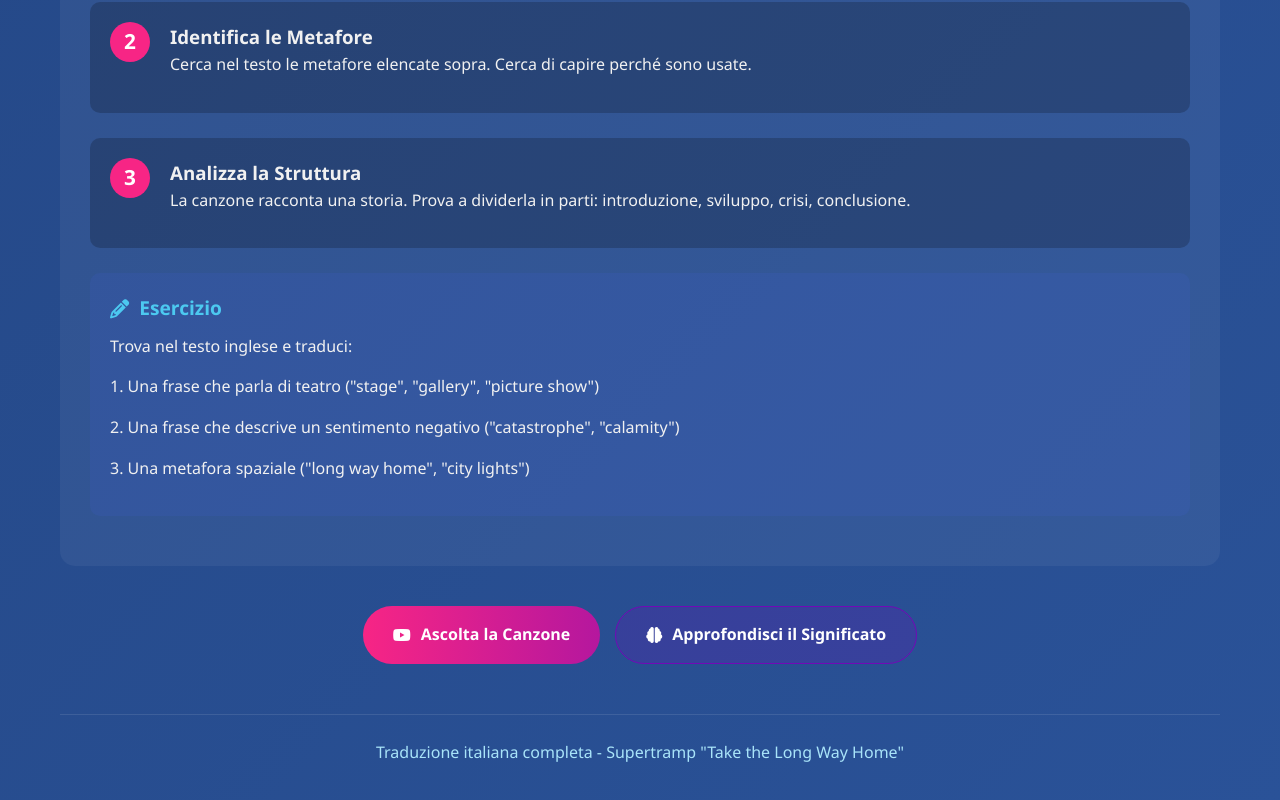
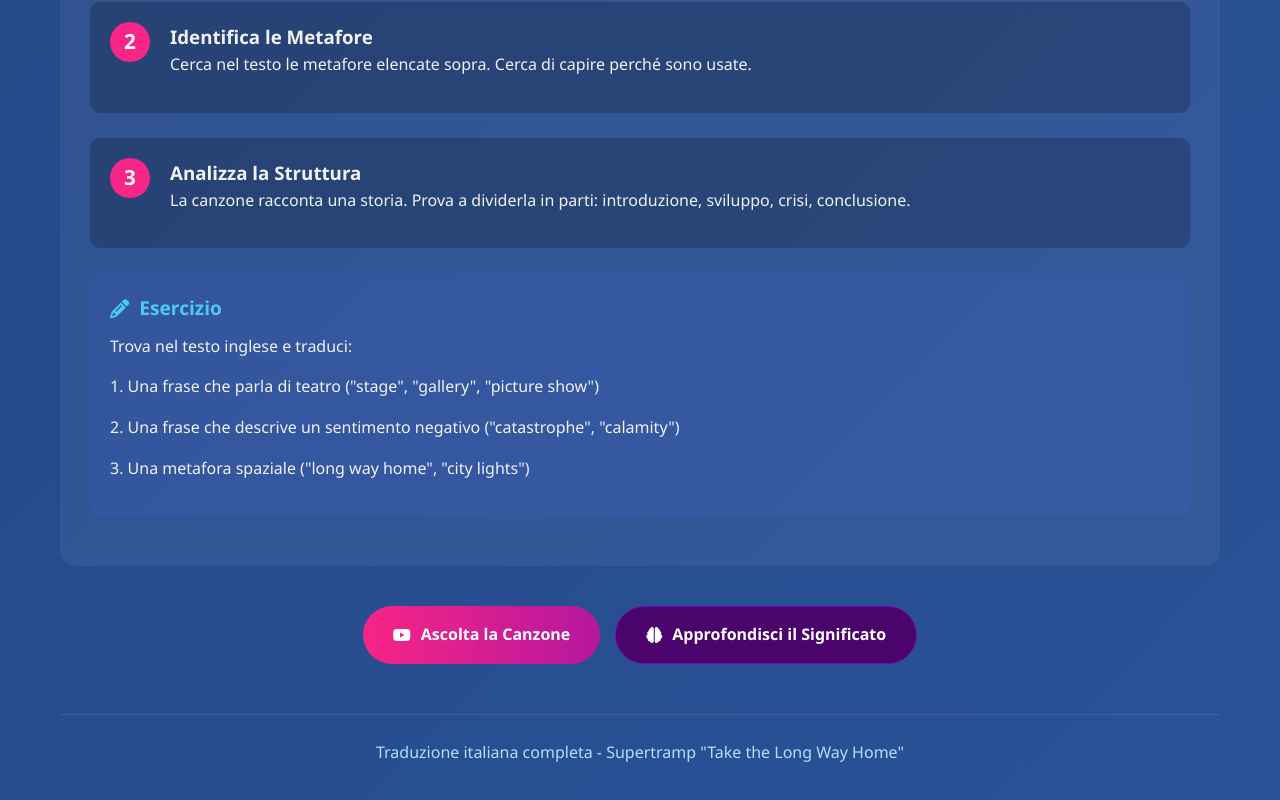
Before and after one commit to luigipelagagge-oss/Supertramp_English_Course_for_Beginners, a plain HTML site: page traduzione_studio.html in a window 1280 px wide. Shown: the part 3438-4238 px from the top of the page. Drawn offline with Linux system fonts and the light colour scheme.

Commit message:
Update style.css

```diff
--- a/style.css
+++ b/style.css
@@ -277,22 +277,24 @@ footer {
     transform: scale(1.03);
 }
 
+/* Modifica applicata qui: sfondo solido per aumentare il contrasto e la visibilità */
 .nav-btn-secondary {
     display: inline-flex;
     align-items: center;
     gap: 10px;
-    background: rgba(76, 201, 240, 0.2);
+    background: #1a5e88; /* Sfondo scuro e solido per alta leggibilità */
     color: white;
     padding: 15px 30px;
     border-radius: 50px;
     text-decoration: none;
     font-weight: bold;
     border: 1px solid #4cc9f0;
-    transition: background 0.3s;
+    transition: background 0.3s, border-color 0.3s;
 }
 
 .nav-btn-secondary:hover {
-    background: rgba(76, 201, 240, 0.3);
+    background: #2a73a3; /* Leggermente più chiaro al passaggio */
+    border-color: #a9e4f9;
 }
 
 .footer-song-info {
@@ -465,15 +467,15 @@ footer {
     border-left: 2px solid #f72585;
 }
 
-/* Modifica i pulsanti CTA viola per questa pagina */
+/* Modifica applicata qui: sfondo solido per aumentare il contrasto e la visibilità sui pulsanti CTA viola */
 .cta-purple {
-    background: rgba(114, 9, 183, 0.2);
+    background: #4a046c; /* Viola scuro solido per contrasto */
     border: 1px solid #7209b7;
     transition: background 0.3s;
 }
 
 .cta-purple:hover {
-    background: rgba(114, 9, 183, 0.3);
+    background: #5f1585; /* Leggermente più chiaro al passaggio */
 }
 
 /* ========================================================= */
```
